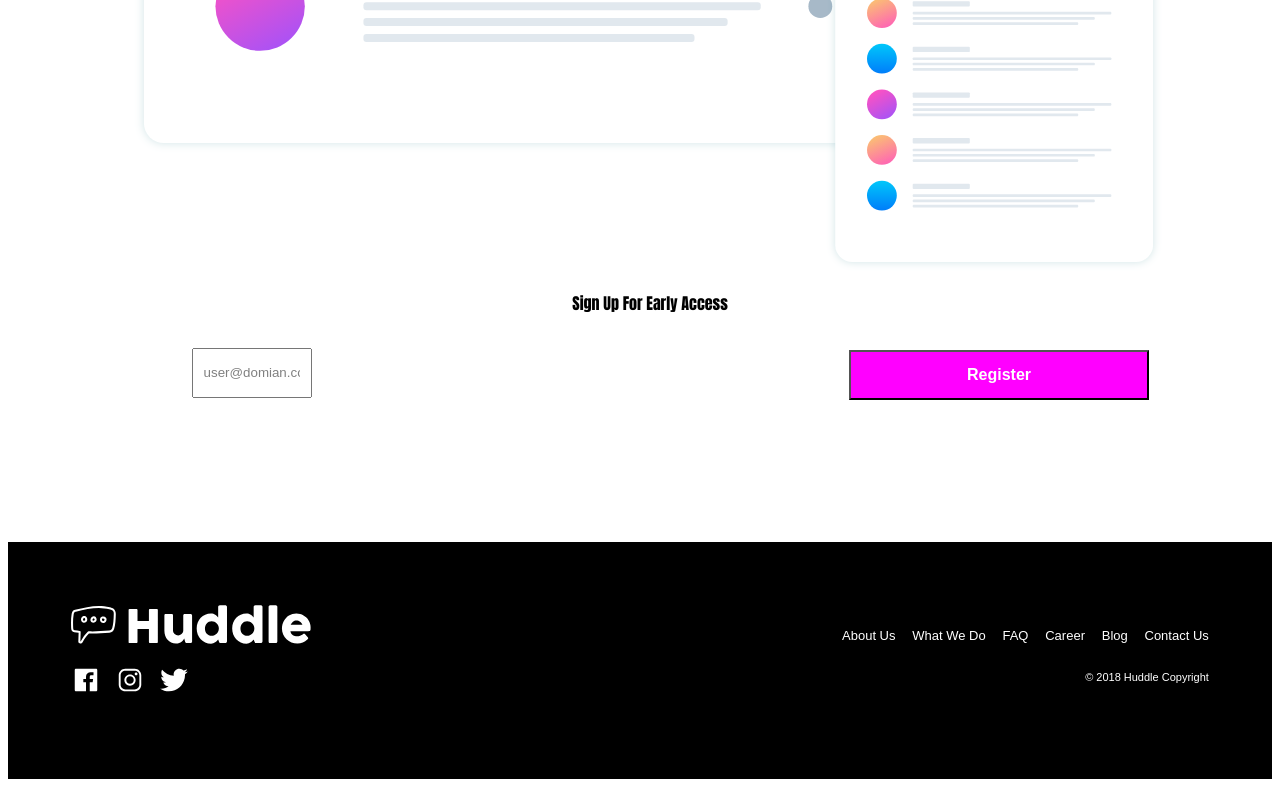
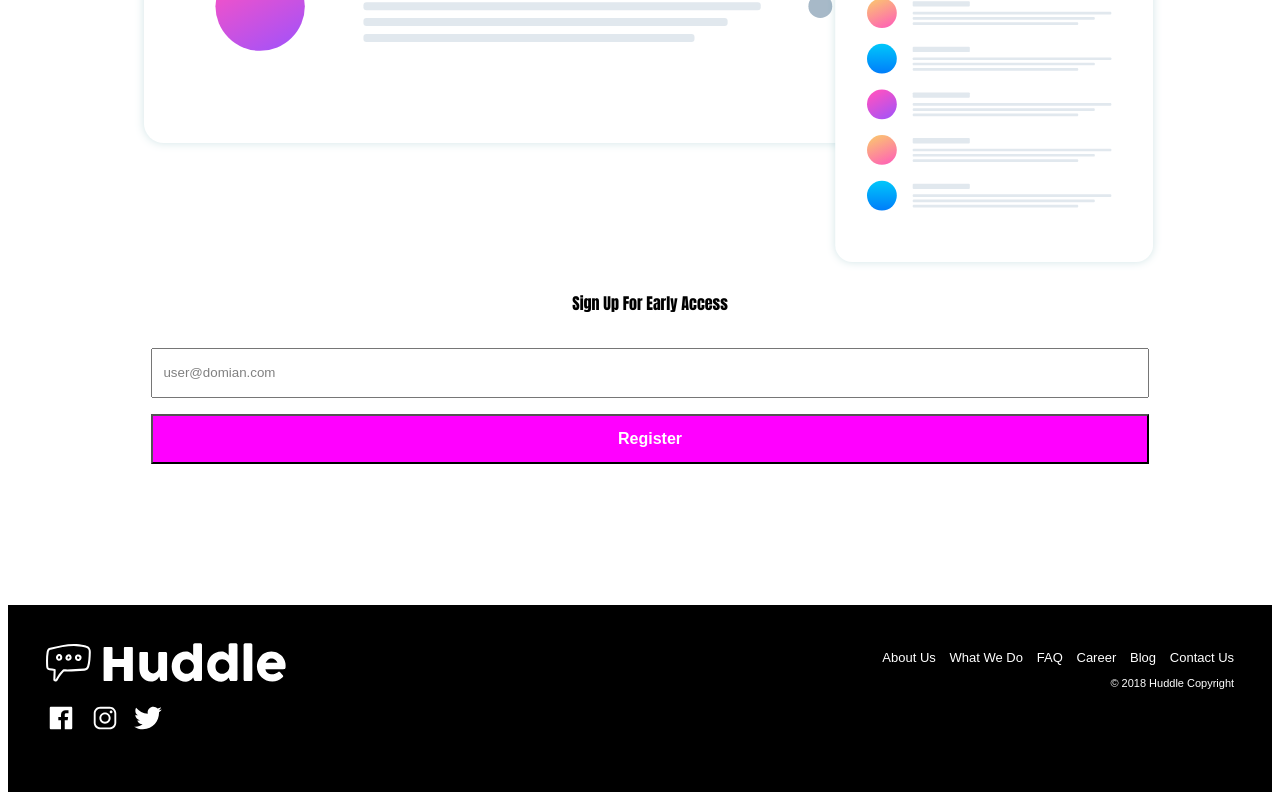
Before and after one commit to mnowowiejski/huddle-sign-up-page, a plain HTML site: page index.html in a window 1280 px wide. Shown: the part 1099-1899 px from the top of the page. Drawn offline with Linux system fonts and the light colour scheme; a web font is replaced by a local one.

Commit message:
fix footer styles

```diff
--- a/css/main.css
+++ b/css/main.css
@@ -81,7 +81,9 @@ ul {
   list-style: none;
   padding: 0;
 }
-
+#brand {
+  width:100%;
+}
 #brand li {
   display: inline;
   margin-right:10px;
@@ -110,58 +112,29 @@ footer {
   color:white;
   margin-top:10px;
 }
+
 @media screen and (min-width: 480px){
-
-  #black {
-
-    display: flex;
+  #black{
     flex-direction: row;
-    padding: 5%;
+    padding:3%;
   }
-#brand {
-  width: 50%
+  footer {
+    text-align:right;
+  }
+  nav li {
+    display: inline;
+    margin-left:10px;
+  }
+  #brand {
+    width:30%
+  }
+  nav ul {
+    width:100%;
+    margin:0;
+    padding:0;
+    text-align: right;
+  }
+#sitemap {
+  width:70%;
 }
-nav{
-  width:100%;
-  text-align: right;
 }
-
-
-nav li {
-  font-family: "Arial";
-  margin-left: 1em;
-  font-size: 13px;
-  display: inline;
-
-}
-
-#sitemap {
-  width:50%;
-  display: flex;
-  flex-direction: column;
-}
-  #sitemap ul {}
-      width: 100%;
-
-  }
-footer {
-  text-align: right;
-}
-fieldset {
-  display: flex;
-  flex-direction: row;
-
-
-}
-
-button {
-  width: 30%;
-
-
-}
-
-input {
-  width: 60%;
-}
-
-}
```
